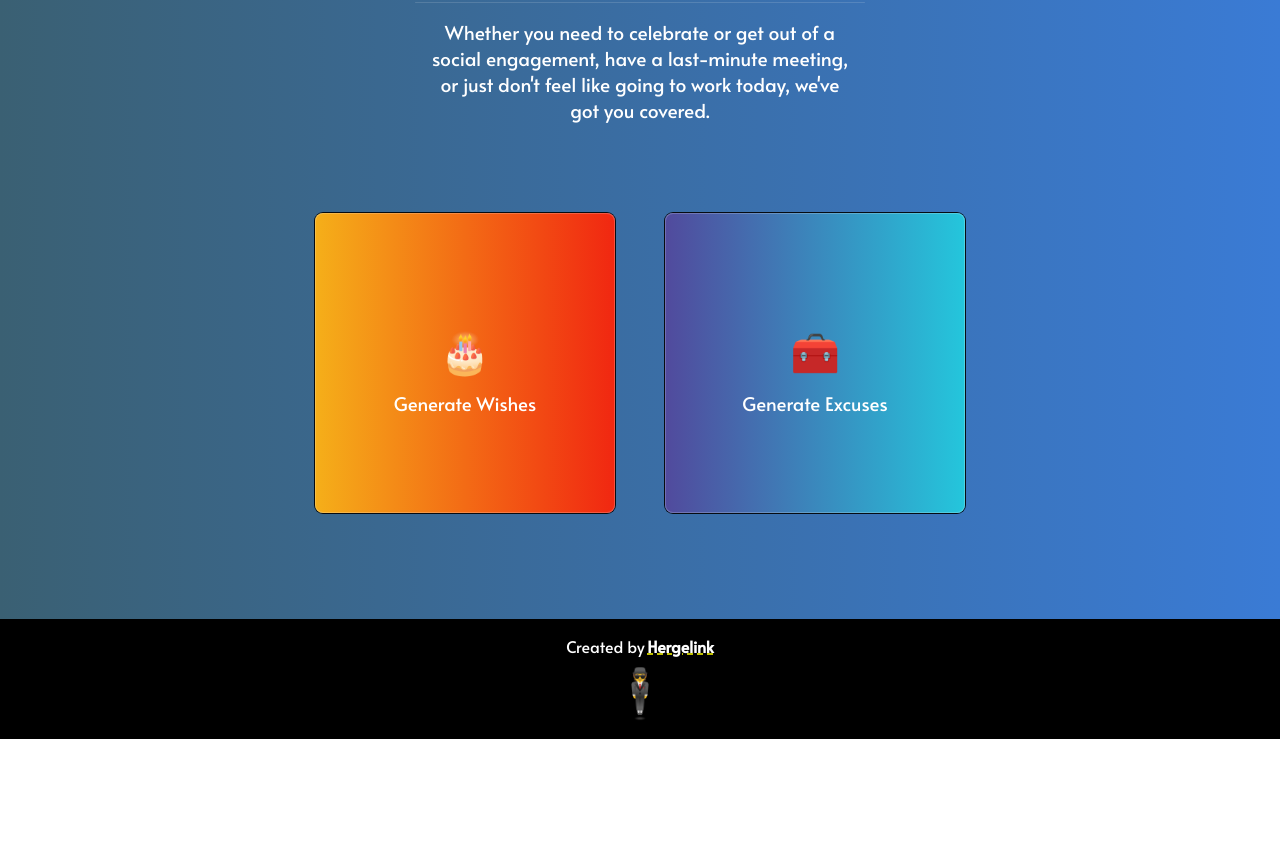
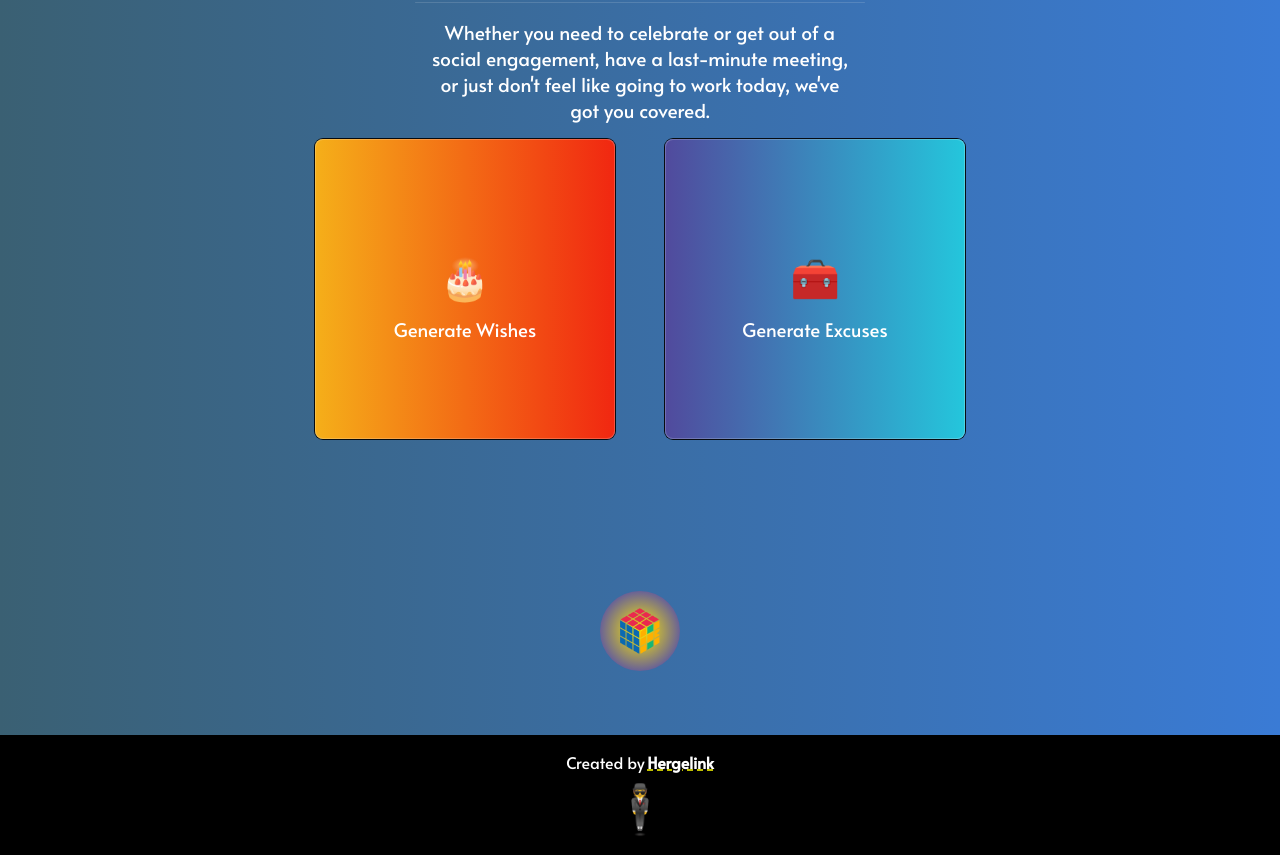
Before and after one commit to Hergelink/Wishcuses, a React (Create React App) app: page / in a window 1280 px wide. Shown: the part 298-1153 px from the top of the page. Before the commit the page ends 1037 px from the top, so only its background shows below. Built offline with nearby package versions, Linux system fonts and the light colour scheme.

Commit message:
added klevvers link on the landing page

```diff
--- a/src/App.css
+++ b/src/App.css
@@ -221,6 +221,27 @@ background: linear-gradient(to right, #3a6073, #3a7bd5); /* W3C, IE 10+/ Edge, F
   margin-left: 0.15rem;
 }
 
+.klevvversInfo {
+  display: flex;
+  align-items: center;
+  justify-content: center;
+  margin-bottom: 4rem;
+  width: 80px;
+  height: 80px;
+  border-radius: 50%;
+  font-size: 2rem;
+  font-weight: 700;
+  text-decoration: none;
+  color: white;
+  background-image: black;
+  animation: colors 15s infinite;
+  background-image: radial-gradient(circle, transparent, rgba(0, 0, 255, 0.836));
+}
+
+.klevvversLogo {
+  width: 50%;
+}
+
 @media (min-width: 768px) {
   .homeInfoDiv {
     width: 500px;
@@ -230,6 +251,7 @@ background: linear-gradient(to right, #3a6073, #3a7bd5); /* W3C, IE 10+/ Edge, F
 
   .homeMain {
     min-height: 60vh;
+    gap: 120px;
   }
 
   .homeLinkContainers {
@@ -240,3 +262,21 @@ background: linear-gradient(to right, #3a6073, #3a7bd5); /* W3C, IE 10+/ Edge, F
    margin-bottom: 0;
   }
 }
+
+
+
+@keyframes colors {
+    0% {background-color: yellow;}
+    25% {background-color: orange;}
+    50% {background-color: yellow;}
+    75% {background-color: orange;}
+    100% {background-color: yellow;}
+}
+
+/* @keyframes colors {
+    0% {background-color: #1D1CE5;}
+    25% {background-color: #4649FF;}
+    50% {background-color: #7978FF;}
+    75% {background-color: #C47AFF;}
+    100% {background-color: #3d3dd2;}
+} */
--- /dev/null
+++ b/src/components/KlevvversInfo.jsx
@@ -0,0 +1,12 @@
+import React from 'react'
+import '../App.css'
+import klevvversCube from '../assets/klevvvers-cube.png';
+
+
+export default function KlevvversInfo() {
+  return (
+    <a className='klevvversInfo' href='https://klevvvers.netlify.app/' target='_blank'>
+      <img className='klevvversLogo' src={klevvversCube} alt="klevvvers Logo" />
+    </a>
+  )
+}
--- a/src/components/home-components/HomeFooter.jsx
+++ b/src/components/home-components/HomeFooter.jsx
@@ -1,4 +1,5 @@
 import React from 'react'
+
 
 function HomeFooter() {
   return (
--- a/src/pages/HomePage.jsx
+++ b/src/pages/HomePage.jsx
@@ -2,7 +2,7 @@ import React from 'react';
 import { Link } from 'react-router-dom';
 import HomeInfoDiv from '../components/home-components/HomeInfoDiv';
 import HomeFooter from '../components/home-components/HomeFooter';
-
+import KlevvversInfo from '../components/KlevvversInfo'
 function HomePage() {
   const scrollToTop = () => {
     window.scrollTo({ top: 0, left: 0, behavior: 'smooth' });
@@ -36,6 +36,7 @@ function HomePage() {
             </div>
           </Link>
         </div>
+        <KlevvversInfo />
       </main>
 
       <HomeFooter />
--- a/src/pages/WishesPage.jsx
+++ b/src/pages/WishesPage.jsx
@@ -6,6 +6,7 @@ import WishesLinkContainer from '../components/wishes-components/WishesLinkConta
 import WishesFooter from '../components/wishes-components/WishesFooter';
 import WishesInfoContainer from '../components/wishes-components/WishesInfoContainer';
 import WishesContainer from '../components/wishes-components/WishesContainer';
+
 
 function WishesPage() {
   const [generatedWish, setGeneratedWish] = useState('');
@@ -76,7 +77,6 @@ function WishesPage() {
       <div className='wishesStyleContainer'>
         <WishesLinkContainer />
       </div>
-
       <div className='wishesStyleDivSecond'>
         <div className='wishesStyleCircleSecond'></div>
       </div>
```
Also changed, not shown: src/assets/klevvvers-cube.png (added).
